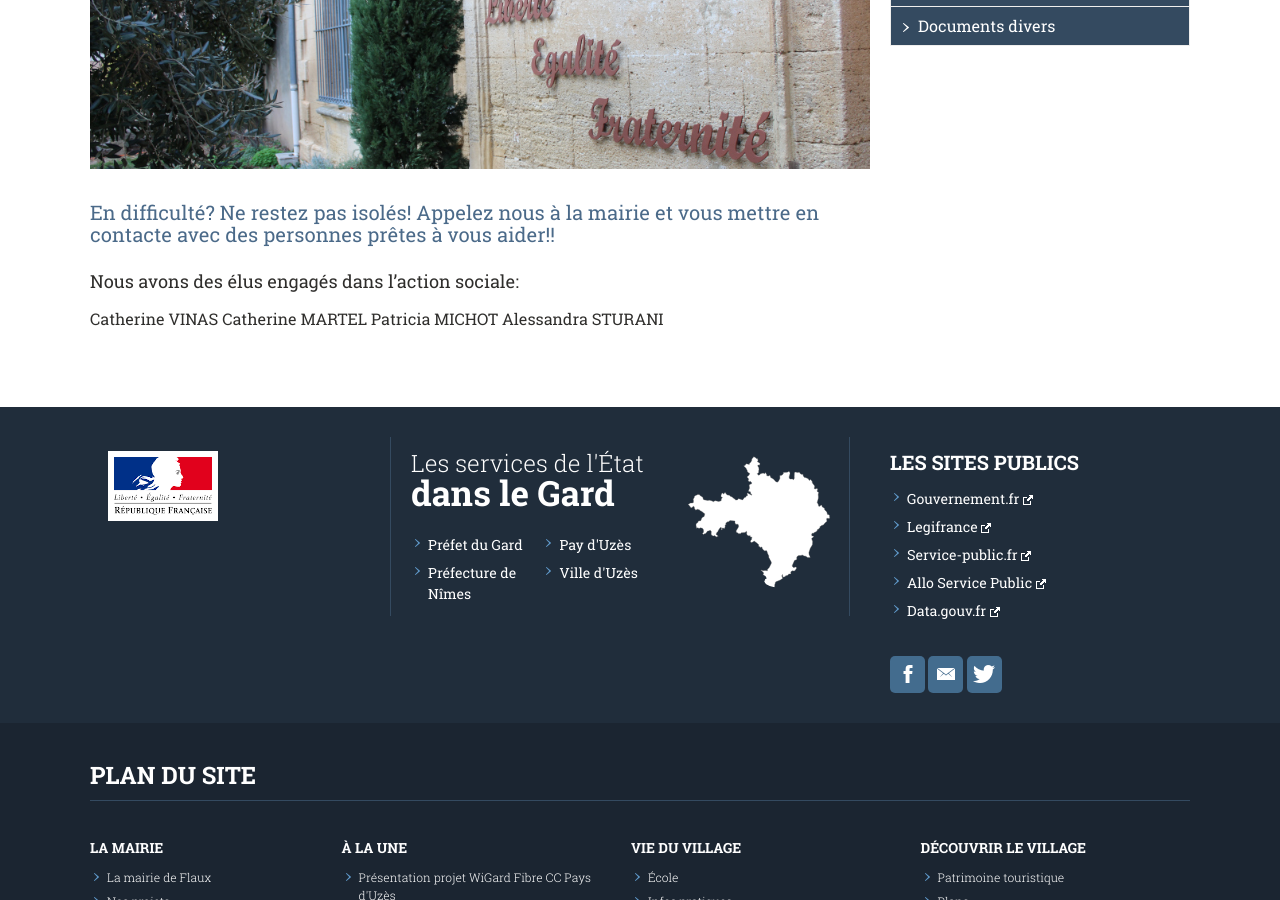
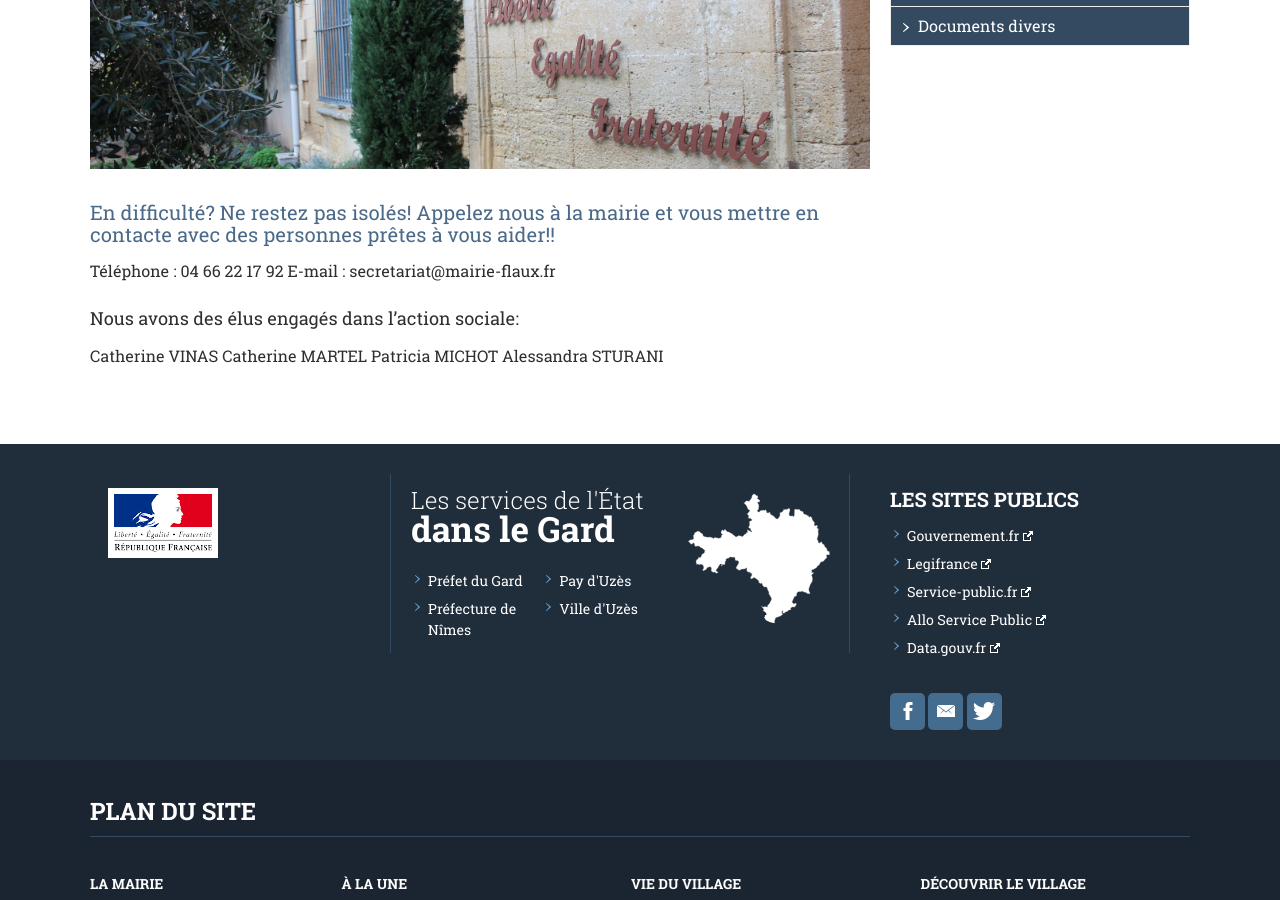
Before and after one commit to Flaux-Village/flaux-village.github.io, a Jekyll site: the page built from helpme.md, in a window 1280 px wide and 900 px high, scrolled down 438 px. Built offline with Jekyll 4.4.1, drawn with Linux system fonts in a browser that asks for light colours; our own code applies the rules of GitHub Pages for plain Markdown files.

Commit message:
Update helpme.md

```diff
--- a/helpme.md
+++ b/helpme.md
@@ -18,6 +18,8 @@ menu_secondaire:
 ---
 
 ## En difficulté? Ne restez pas isolés! Appelez nous à la mairie et vous mettre en contacte avec des personnes prêtes à vous aider!!
+Téléphone : 04 66 22 17 92
+E-mail : secretariat@mairie-flaux.fr
 
 ### Nous avons des élus engagés dans l'action sociale:
 
```
